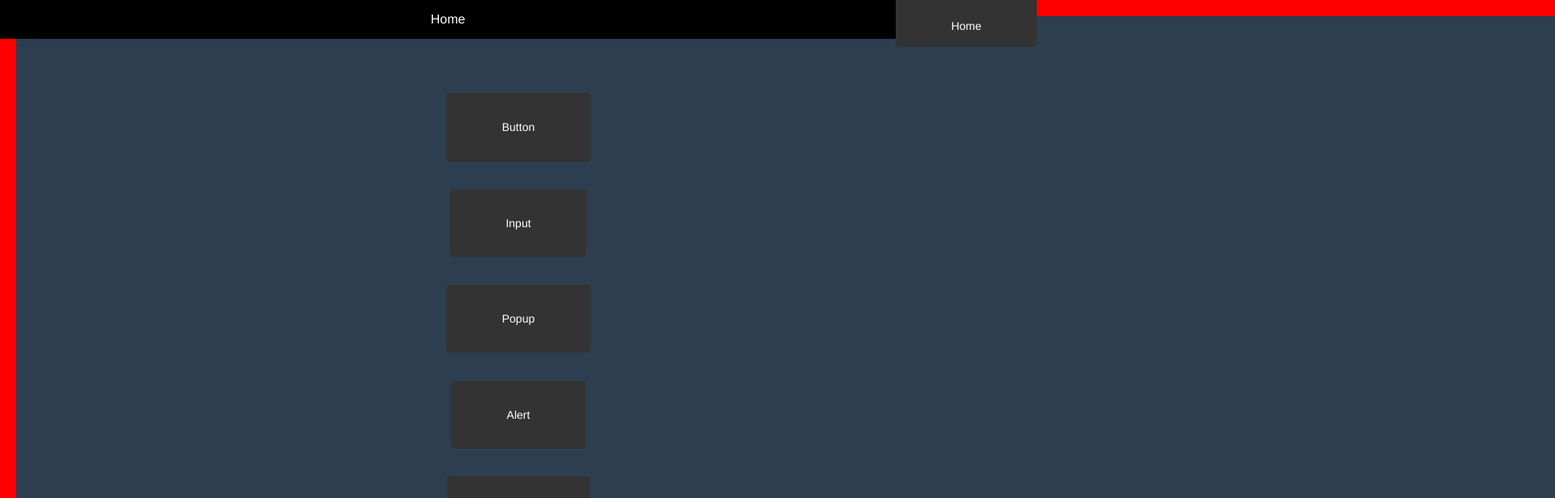
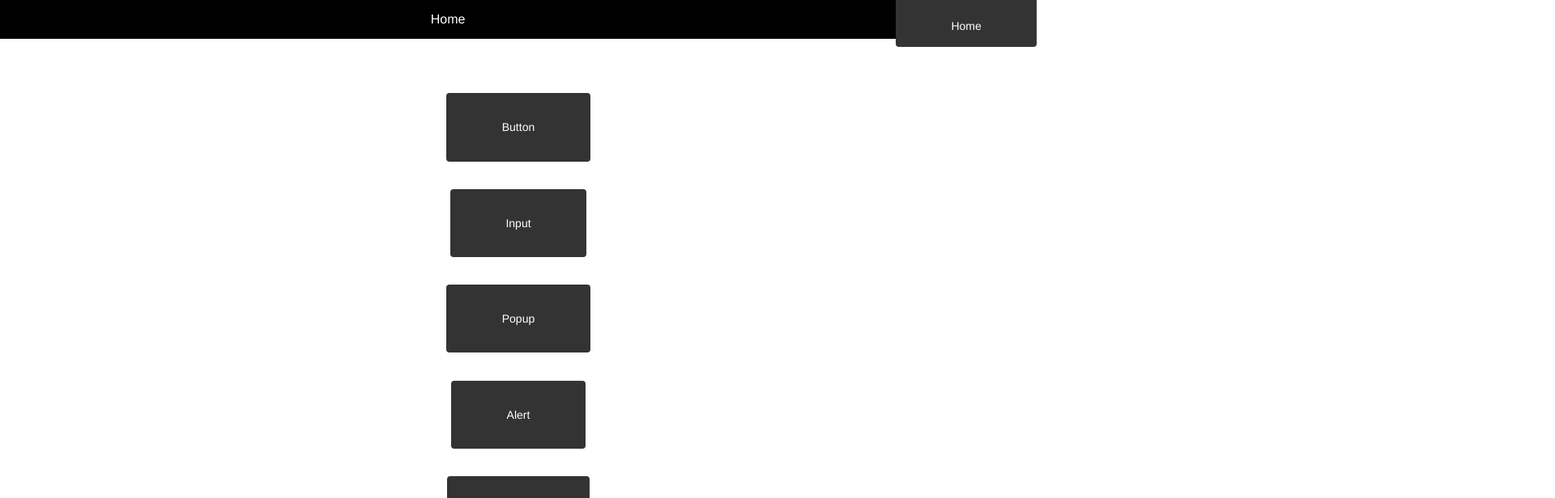
Before and after one commit to musi1024/vue-work-box, a Vue app: page /#/ in a window 1280 px wide. Shown: the top 616 px of the page at 81% size, 1920 px wide, since content can reach past the window. Built offline with nearby package versions, Linux system fonts and the light colour scheme.

Commit message:
remove test

```diff
--- a/src/App.vue
+++ b/src/App.vue
@@ -1,6 +1,5 @@
 <template>
   <section id="app">
-    <div class="test"></div>
     <transition name="fade">
       <router-view v-if="loaded"></router-view>
     </transition>
@@ -21,7 +20,6 @@
 <script>
 import ScreenOrientation from './components/ScreenOrientation';
 import ImgPreload from './components/ImgPreload';
-import move from './utils/move';
 
 const preloadImgs = [
   require('./assets/images/screenOrientation.png'),
@@ -40,11 +38,8 @@ export default {
       loaded: false
     };
   },
-  computed: {
-  },
-  mounted() {
-    move(this.$el.querySelector('.test'));
-  },
+  computed: {},
+  mounted() {},
   methods: {}
 };
 </script>
@@ -58,13 +53,4 @@ export default {
   color: #2c3e50;
   position: relative;
 }
-.test {
-  width: 400vw;
-  height: 200vh;
-  position: absolute;
-  top: 0;
-  left: 0;
-  background-color: #2c3e50;
-  border: 20px solid red;
-}
 </style>
--- a/src/views/Alert.vue
+++ b/src/views/Alert.vue
@@ -49,7 +49,6 @@ export default {
   methods: {
     showAlert(e) {
       this.$alert({ ...config[e] });
-      console.log(this.$alert);
     }
   }
 };
--- a/src/views/Home.vue
+++ b/src/views/Home.vue
@@ -83,9 +83,6 @@ export default {
 #home {
   width: 100vw;
   height: 100vh;
-  position: absolute;
-  top: 0;
-  left: 0;
   header {
     @include flex();
     width: 100%;
```
